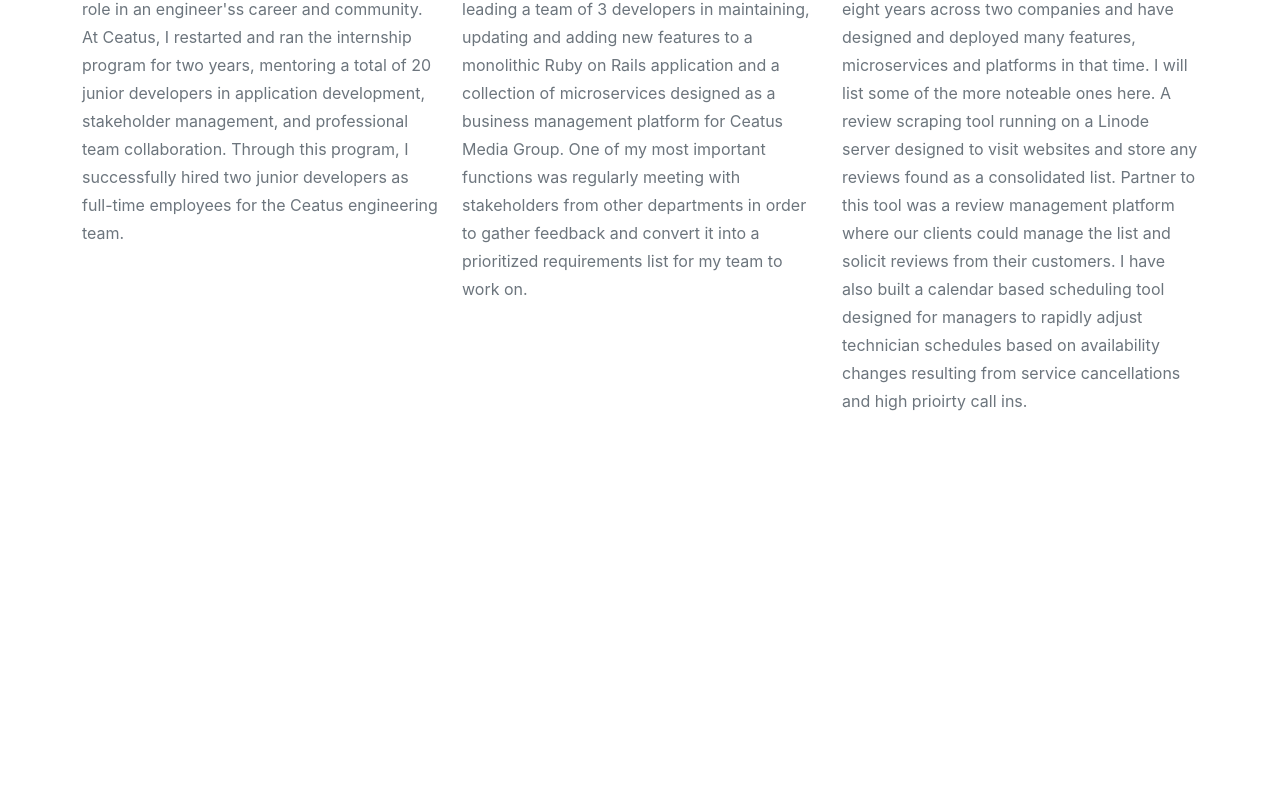
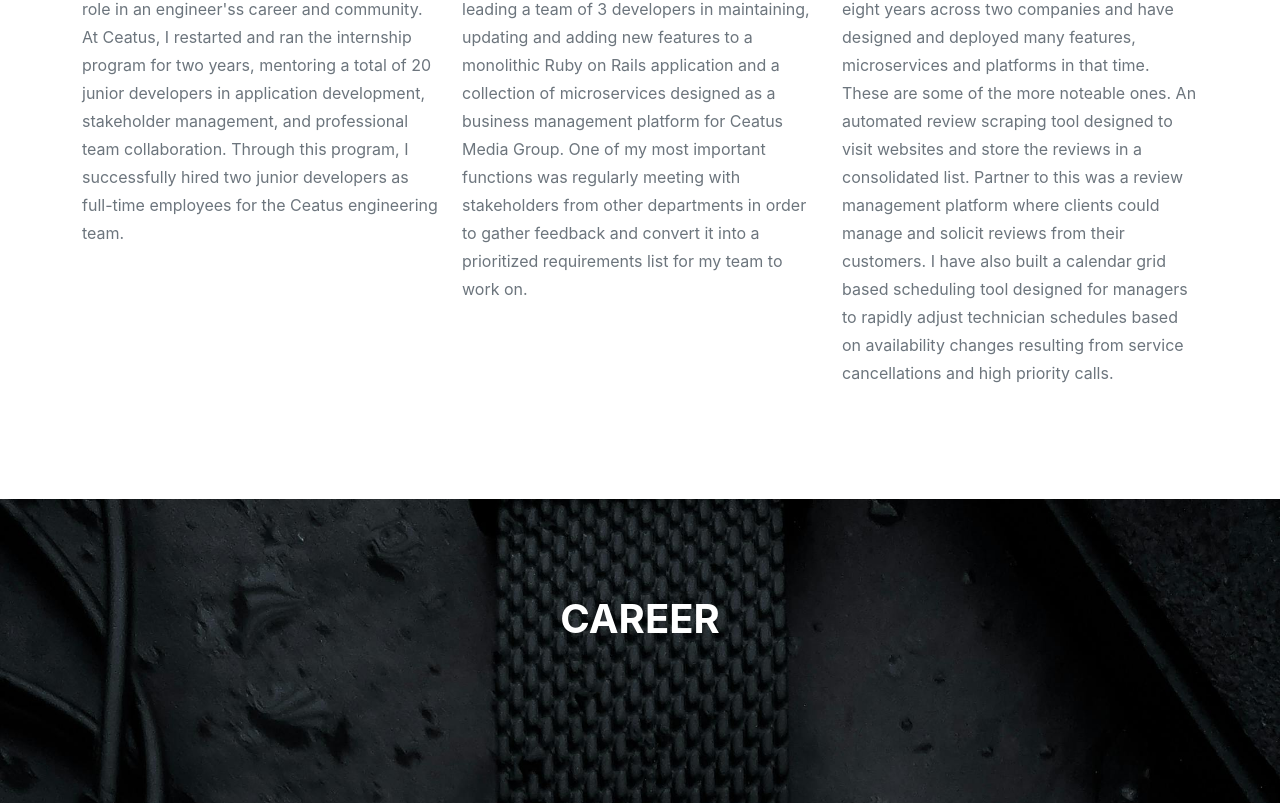
Before and after one commit to mguerrero8816/portfolio-front, a React (Create React App) app: page / in a window 1280 px wide. Shown: the part 2140-2943 px from the top of the page. Before the commit the page ends 2667 px from the top, so only its background shows below. Built offline with nearby package versions, Linux system fonts and the light colour scheme.

Commit message:
added career section component

```diff
--- a/public/css/style-overrides.css
+++ b/public/css/style-overrides.css
@@ -38,3 +38,10 @@
 .text-left {
     text-align: left;
 }
+
+#career {
+    background-image: url("../assets/img/pexels-shabbirahasan-13769473.jpg");
+    background-attachment: fixed;
+    background-size: cover;
+    color: white;
+}
--- a/src/App.js
+++ b/src/App.js
@@ -5,6 +5,7 @@
 import About from './components/About';
 import Skills from './components/Skills';
 import Achievements from './components/Achievements';
+import Career from './components/Career';
 
 function App() {
   return (
@@ -14,6 +15,7 @@
         <About />
         <Skills />
         <Achievements />
+        <Career />
       </div>
     </Router>
   );
--- a/src/components/Achievements.js
+++ b/src/components/Achievements.js
@@ -6,7 +6,7 @@
 
     const leadMessage = "I've spent the last two years of my career leading a team of 3 developers in maintaining, updating and adding new features to a monolithic Ruby on Rails application and a collection of microservices designed as a business management platform for Ceatus Media Group. One of my most important functions was regularly meeting with stakeholders from other departments in order to gather feedback and convert it into a prioritized requirements list for my team to work on."
 
-    const engineerMessage = "I've been a professional software engineer for eight years across two companies and have designed and deployed many features, microservices and platforms in that time. I will list some of the more noteable ones here. A review scraping tool running on a Linode server designed to visit websites and store any reviews found as a consolidated list. Partner to this tool was a review management platform where our clients could manage the list and solicit reviews from their customers. I have also built a calendar based scheduling tool designed for managers to rapidly adjust technician schedules based on availability changes resulting from service cancellations and high prioirty call ins."
+    const engineerMessage = "I've been a professional software engineer for eight years across two companies and have designed and deployed many features, microservices and platforms in that time. These are some of the more noteable ones. An automated review scraping tool designed to visit websites and store the reviews in a consolidated list. Partner to this was a review management platform where clients could manage and solicit reviews from their customers. I have also built a calendar grid based scheduling tool designed for managers to rapidly adjust technician schedules based on availability changes resulting from service cancellations and high priority calls."
 
     return (
         <div className='page-section' id='achievements'>
--- /dev/null
+++ b/src/components/Career.js
@@ -0,0 +1,36 @@
+import React from 'react';
+import { Link } from 'react-router-dom';
+
+function Career() {
+    return (
+        <div className='page-section' id='career'>
+            <div className='container'>
+                <div className='text-center'>
+                    <h2 className='section-heading text-uppercase'>Career</h2>
+                    <h3 className='section-subheading text-muted'></h3>
+                </div>
+                <ul className='timeline'>
+
+                </ul>
+            </div>
+        </div>
+    );
+}
+
+function CareerPost({imageName, postLabel, postText}) {
+    return (
+        <div className='col-sm-4'>
+            <div className='team-member'>
+                <img className='mx-auto rounded-circle' src={`${process.env.PUBLIC_URL}/assets/img/${imageName}`}></img>
+            </div>
+            <h4>{postLabel}</h4>
+            <p className='text-muted text-left'>
+                {postText}
+            </p>
+        </div>
+    );
+}
+
+export default Career;
+
+export { CareerPost };
```
Also changed, not shown: public/assets/img/pexels-shabbirahasan-13769473.jpg (added).
